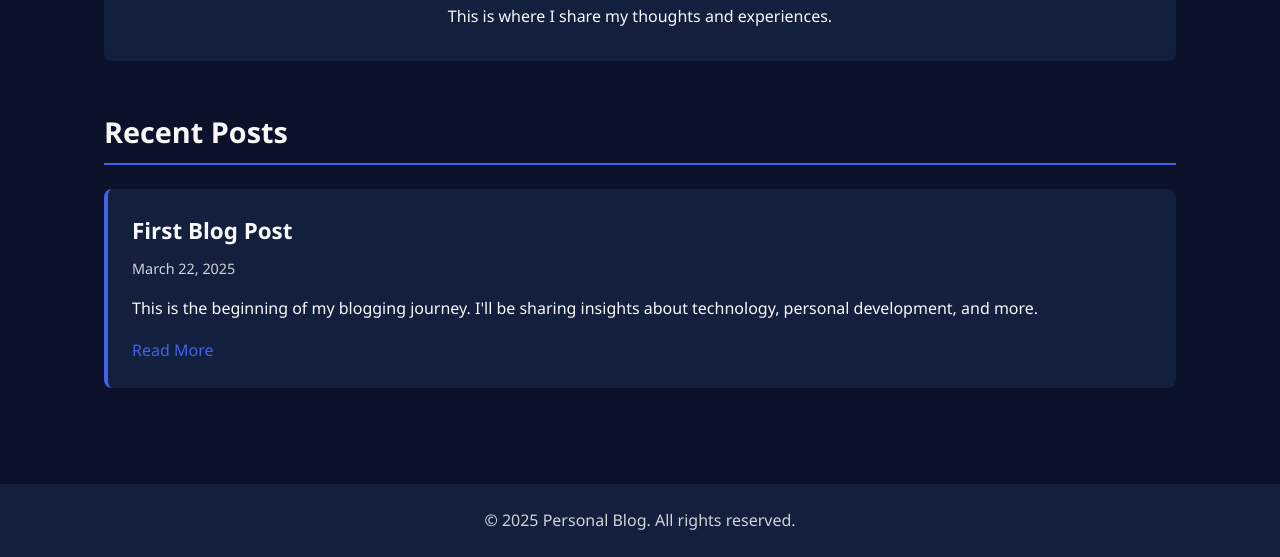
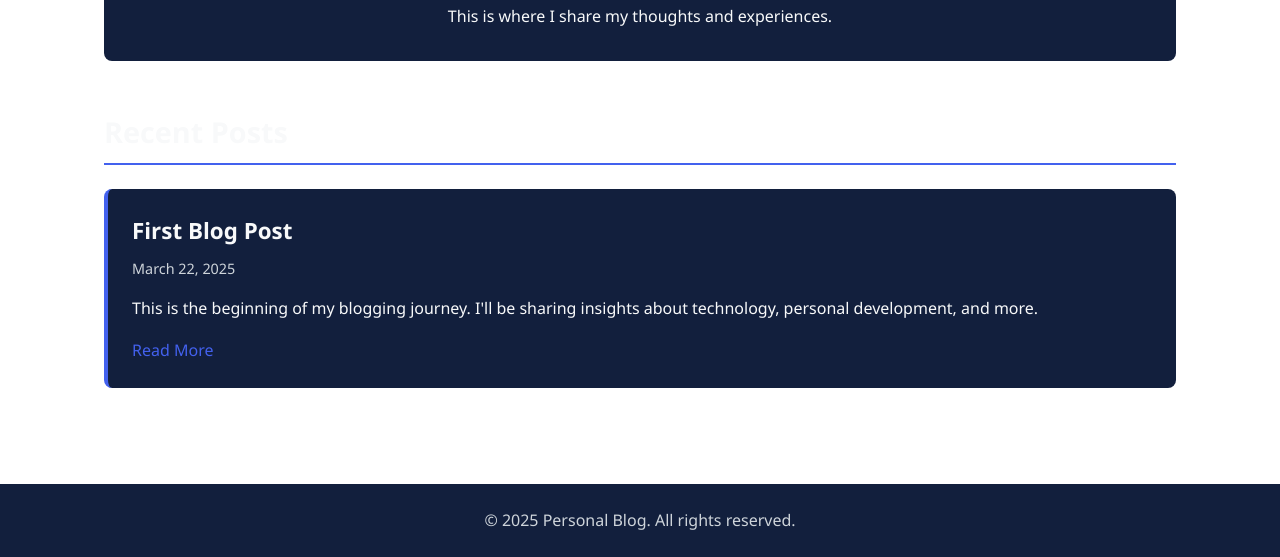
Before and after one commit to udaypande/blog, a plain HTML site: page index.html in a window 1280 px wide. Shown: the part 297-854 px from the top of the page. Drawn offline with Linux system fonts and the light colour scheme.

Commit message:
Update styles.css

```diff
--- a/styles.css
+++ b/styles.css
@@ -1,6 +1,6 @@
 /* Dark blue/black theme for Personal Blog */
 :root {
-    --main-bg-color: #0a1128;
+    --main-bg-color: white;
     --secondary-bg-color: #121f3d;
     --accent-color: #4361ee;
     --text-color: #f8f9fa;
```
